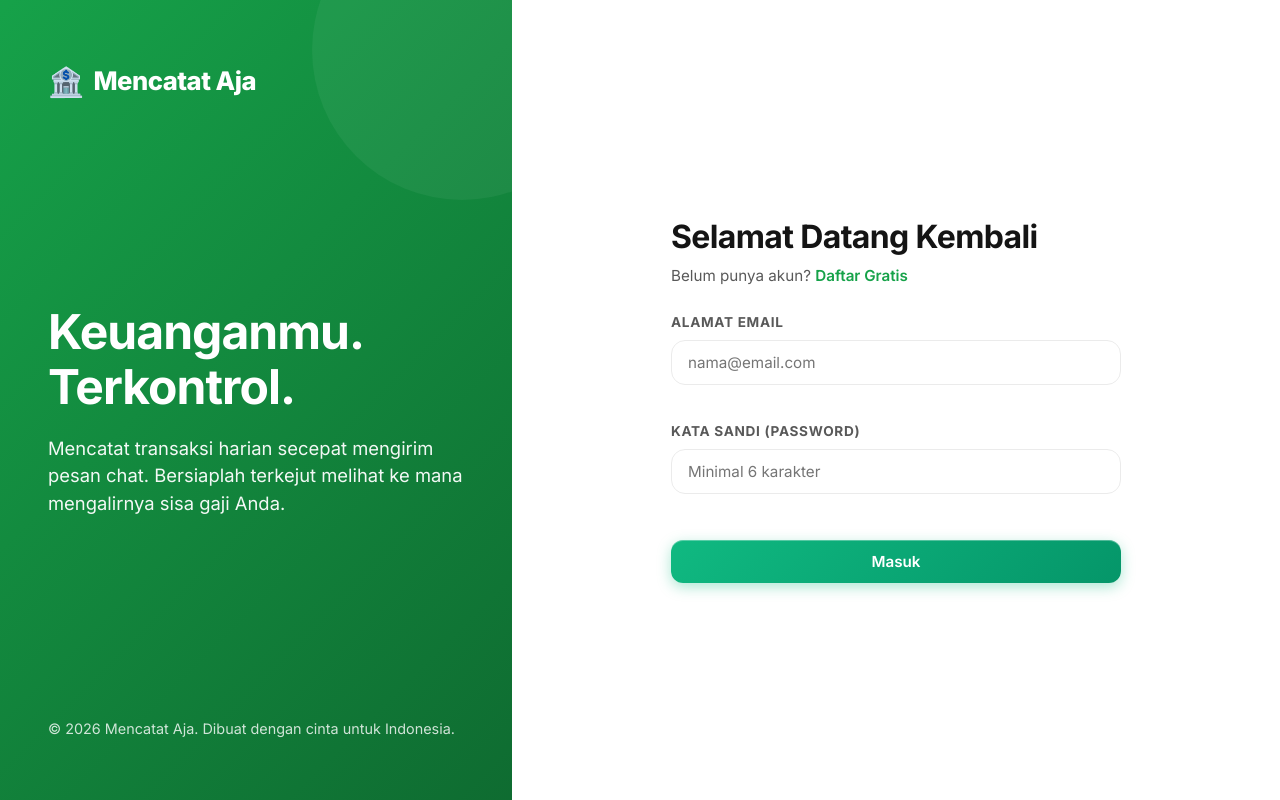
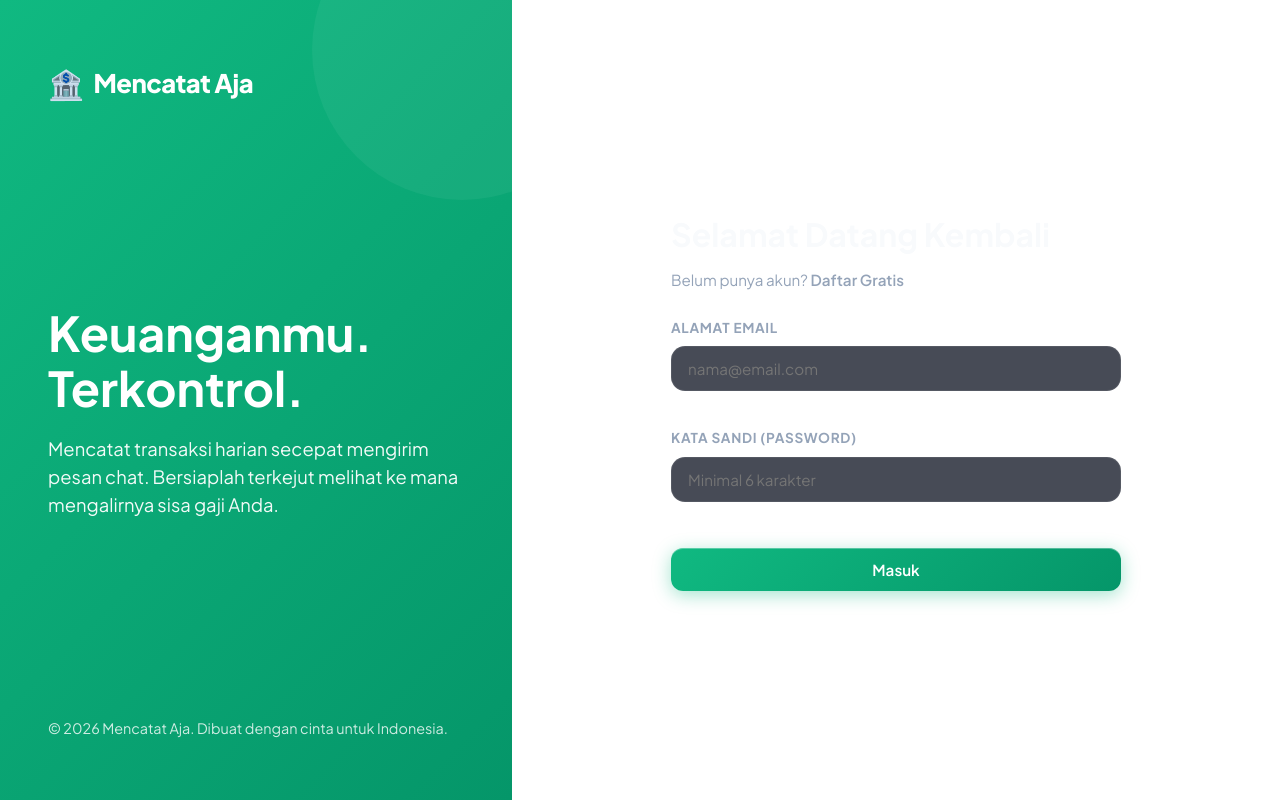
Before and after one commit to rickyrizkymnf123-commits/mencatat-aja, a Next.js app: page /auth in a window 1280 px wide. Built offline with nearby package versions, Linux system fonts and the light colour scheme.

Commit message:
fix(theme): eliminate white background in dashboard with pure dark obsidian glass theme and typography logo

```diff
--- a/src/app/admin/page.tsx
+++ b/src/app/admin/page.tsx
@@ -1561,6 +1561,7 @@ export default function AdminDashboard() {
       {/* ADMIN SIDEBAR */}
       <aside className={`sidebar admin-nav animate-fade-in ${sidebarOpen ? 'active' : ''}`} style={{ width: '270px', padding: '24px 20px', display: 'flex', flexDirection: 'column', justifyContent: 'space-between' }}>
         <div>
+
           <div className="sidebar-logo" style={{ marginBottom: '24px', display: 'flex', alignItems: 'center' }}>
             <div>
               <div style={{ fontSize: '1.2rem', fontWeight: '900', color: 'var(--text-main)', letterSpacing: '-0.3px' }}>
@@ -1569,6 +1570,7 @@ export default function AdminDashboard() {
               <span style={{ fontSize: '0.68rem', fontWeight: '700', color: '#f59e0b', textTransform: 'uppercase', letterSpacing: '0.8px' }}>Superadmin Portal</span>
             </div>
           </div>
+
 
 
 
--- a/src/app/dashboard/page.tsx
+++ b/src/app/dashboard/page.tsx
@@ -1657,6 +1657,7 @@ export default function DashboardPage() {
 
       {/* SIDEBAR NAVIGATION */}
       <aside className={`sidebar animate-fade-in ${sidebarOpen ? 'active' : ''}`}>
+
         <div className="sidebar-logo" style={{ display: 'flex', alignItems: 'center', marginBottom: '28px' }}>
           <div>
             <div style={{ fontSize: '1.3rem', fontWeight: '900', color: '#ffffff', letterSpacing: '-0.3px' }}>
@@ -1665,6 +1666,7 @@ export default function DashboardPage() {
             <span style={{ fontSize: '0.68rem', fontWeight: '700', color: '#f59e0b', textTransform: 'uppercase', letterSpacing: '0.8px' }}>AI Wealth OS</span>
           </div>
         </div>
+
 
 
         <ul className="sidebar-menu" style={{ flex: 'none' }}>
--- a/src/app/globals.css
+++ b/src/app/globals.css
@@ -1,140 +1,70 @@
-@import url('https://fonts.googleapis.com/css2?family=Inter:wght@300;400;500;600;700;800&display=swap');
+@import url('https://fonts.googleapis.com/css2?family=Plus+Jakarta+Sans:wght@300;400;500;600;700;800&family=Inter:wght@300;400;500;600;700;800&family=JetBrains+Mono:wght@400;500;600;700&display=swap');
 
 :root {
-  /* Premium Emerald Green, Black, & White Palette */
-  --primary: hsl(142, 76%, 36%);
-  --primary-hover: hsl(142, 76%, 28%);
-  --primary-glow: hsla(142, 76%, 36%, 0.12);
-  --primary-light: hsl(142, 76%, 97%);
-  --primary-bg-gradient: linear-gradient(135deg, hsl(142, 76%, 36%) 0%, hsl(142, 76%, 24%) 100%);
+  /* Premium Dark Obsidian Palette */
+  --primary: #10b981;
+  --primary-hover: #059669;
+  --primary-glow: rgba(16, 185, 129, 0.25);
+  --primary-light: rgba(16, 185, 129, 0.12);
+  --primary-bg-gradient: linear-gradient(135deg, #10b981 0%, #059669 100%);
 
-  --background: hsl(0, 0%, 98%);
-  --card-bg: hsl(0, 0%, 100%);
-  --sidebar-bg: hsl(0, 0%, 100%);
+  --background: #04060d;
+  --card-bg: rgba(13, 20, 38, 0.75);
+  --sidebar-bg: rgba(10, 15, 30, 0.92);
 
-  --text-main: hsl(0, 0%, 8%);
-  --text-muted: hsl(0, 0%, 35%);
-  --text-light: hsl(0, 0%, 60%);
+  --text-main: #f8fafc;
+  --text-muted: #94a3b8;
+  --text-light: #64748b;
 
-  --border: hsl(0, 0%, 92%);
-  --border-focus: hsl(142, 76%, 60%);
+  --border: rgba(255, 255, 255, 0.08);
+  --border-focus: #10b981;
 
-  --success: hsl(142, 72%, 40%);
-  --success-light: hsl(142, 72%, 96%);
-  --error: hsl(350, 80%, 48%);
-  --error-light: hsl(350, 80%, 96%);
-  --warning: hsl(45, 90%, 46%);
-  --warning-light: hsl(45, 90%, 96%);
-  --info: hsl(200, 85%, 45%);
-
-  --shadow-sm: 0 1px 3px rgba(0, 0, 0, 0.02), 0 1px 2px rgba(0, 0, 0, 0.04);
-  --shadow-md: 0 4px 6px -1px rgba(0, 0, 0, 0.03), 0 2px 4px -1px rgba(0, 0, 0, 0.03), 0 10px 20px -5px rgba(0,0,0,0.02);
-  --shadow-lg: 0 10px 25px -5px rgba(0, 0, 0, 0.04), 0 8px 16px -6px rgba(0, 0, 0, 0.04);
+  --success: #10b981;
+  --success-light: rgba(16, 185, 129, 0.15);
+  --error: #f43f5e;
+  --error-light: rgba(244, 63, 94, 0.15);
+  --warning: #f59e0b;
+  --warning-light: rgba(245, 158, 11, 0.15);
+  --info: #38bdf8;
 
   --radius-sm: 8px;
   --radius-md: 14px;
   --radius-lg: 20px;
-  --radius-xl: 28px;
+  --radius-xl: 24px;
+  --radius-full: 9999px;
 
-  --transition-fast: 0.15s cubic-bezier(0.4, 0, 0.2, 1);
-  --transition-normal: 0.25s cubic-bezier(0.4, 0, 0.2, 1);
-  --transition-slow: 0.4s cubic-bezier(0.4, 0, 0.2, 1);
+  --transition-fast: 0.15s ease;
+  --transition-normal: 0.25s cubic-bezier(0.16, 1, 0.3, 1);
+  --transition-slow: 0.4s cubic-bezier(0.16, 1, 0.3, 1);
 }
 
-/* Base Styles */
 * {
   box-sizing: border-box;
   margin: 0;
   padding: 0;
 }
 
-html, body {
-  height: 100%;
+body {
+  font-family: 'Plus Jakarta Sans', 'Inter', -apple-system, BlinkMacSystemFont, 'Segoe UI', Roboto, sans-serif;
   background-color: var(--background);
   color: var(--text-main);
-  font-family: 'Inter', system-ui, -apple-system, BlinkMacSystemFont, 'Segoe UI', Roboto, sans-serif;
+  line-height: 1.6;
   -webkit-font-smoothing: antialiased;
   -moz-osx-font-smoothing: grayscale;
-  line-height: 1.5;
-}
-
-body {
+  min-height: 100vh;
   overflow-x: hidden;
-  position: relative;
-}
-
-body::before {
-  content: "";
-  position: fixed;
-  top: -20%;
-  left: -10%;
-  width: 60%;
-  height: 60%;
-  background: radial-gradient(circle, rgba(21, 128, 61, 0.08) 0%, rgba(255,255,255,0) 70%);
-  z-index: -2;
-  pointer-events: none;
-}
-
-body::after {
-  content: "";
-  position: fixed;
-  bottom: -20%;
-  right: -10%;
-  width: 60%;
-  height: 60%;
-  background: radial-gradient(circle, rgba(21, 128, 61, 0.05) 0%, rgba(255,255,255,0) 70%);
-  z-index: -2;
-  pointer-events: none;
-}
-
-/* Accessibility: Respect user motion preferences */
-@media (prefers-reduced-motion: reduce) {
-  * {
-    animation-duration: 0.01ms !important;
-    animation-iteration-count: 1 !important;
-    transition-duration: 0.01ms !important;
-    scroll-behavior: auto !important;
-  }
-}
-
-/* Hide scrollbars but keep functionality if desired, or styled scrollbar */
-::-webkit-scrollbar {
-  width: 6px;
-  height: 6px;
-}
-::-webkit-scrollbar-track {
-  background: transparent;
-}
-::-webkit-scrollbar-thumb {
-  background: var(--border);
-  border-radius: 10px;
-}
-::-webkit-scrollbar-thumb:hover {
-  background: var(--text-light);
-}
-
-/* Typographic Defaults */
-h1, h2, h3, h4, h5, h6 {
-  font-weight: 700;
-  letter-spacing: -0.02em;
-  line-height: 1.25;
 }
 
 a {
-  color: var(--primary);
+  color: inherit;
   text-decoration: none;
-  transition: color var(--transition-fast);
-}
-a:hover {
-  color: var(--primary-hover);
 }
 
-/* Interactive elements styles */
 input, select, textarea {
   font-family: inherit;
   font-size: 0.95rem;
   color: var(--text-main);
-  background-color: var(--card-bg);
+  background: rgba(10, 15, 30, 0.75);
   border: 1px solid var(--border);
   border-radius: var(--radius-md);
   padding: 12px 16px;
@@ -144,7 +74,7 @@ input, select, textarea {
 
 input:focus, select:focus, textarea:focus {
   border-color: var(--border-focus);
-  box-shadow: 0 0 0 4px var(--primary-glow);
+  box-shadow: 0 0 0 3px var(--primary-glow);
 }
 
 button {
@@ -170,35 +100,38 @@ button {
 }
 
 .btn-primary {
-  background: var(--primary-bg-gradient);
-  color: #ffffff;
-  box-shadow: 0 4px 14px hsla(20, 100%, 50%, 0.2);
+  background: var(--primary-bg-gradient) !important;
+  color: #ffffff !important;
+  border-radius: 12px !important;
+  font-weight: 600 !important;
+  box-shadow: 0 4px 18px 0 rgba(16, 185, 129, 0.38), inset 0 1px 0 rgba(255, 255, 255, 0.3) !important;
+  transition: all 0.25s cubic-bezier(0.16, 1, 0.3, 1) !important;
 }
 .btn-primary:hover {
-  transform: translateY(-2px);
-  box-shadow: 0 6px 20px hsla(20, 100%, 50%, 0.3);
+  transform: translateY(-2px) !important;
+  box-shadow: 0 8px 24px 0 rgba(16, 185, 129, 0.5) !important;
 }
 .btn-primary:active {
-  transform: translateY(0);
+  transform: translateY(0) !important;
 }
 
 .btn-secondary {
-  background-color: var(--primary-light);
-  color: var(--primary);
-  border: 1px solid hsla(20, 100%, 50%, 0.1);
+  background-color: var(--primary-light) !important;
+  color: var(--primary) !important;
+  border: 1px solid rgba(16, 185, 129, 0.2) !important;
 }
 .btn-secondary:hover {
-  background-color: hsla(20, 100%, 50%, 0.08);
+  background-color: rgba(16, 185, 129, 0.2) !important;
 }
 
 .btn-outline {
-  background-color: transparent;
-  color: var(--text-main);
-  border: 1px solid var(--border);
+  background-color: rgba(255, 255, 255, 0.04) !important;
+  color: var(--text-main) !important;
+  border: 1px solid var(--border) !important;
 }
 .btn-outline:hover {
-  background-color: var(--background);
-  border-color: var(--text-light);
+  background-color: rgba(255, 255, 255, 0.08) !important;
+  border-color: rgba(255, 255, 255, 0.2) !important;
 }
 
 /* Animations */
@@ -224,14 +157,22 @@ button {
 .dashboard-container {
   display: flex;
   min-height: 100vh;
+  background-color: #04060d !important;
+  background-image:
+    radial-gradient(at 15% 15%, rgba(16, 185, 129, 0.12) 0px, transparent 50%),
+    radial-gradient(at 85% 20%, rgba(99, 102, 241, 0.09) 0px, transparent 50%),
+    radial-gradient(at 50% 80%, rgba(16, 185, 129, 0.07) 0px, transparent 55%),
+    radial-gradient(at 85% 85%, rgba(56, 189, 248, 0.06) 0px, transparent 50%) !important;
+  background-attachment: fixed !important;
+  color: #f8fafc !important;
 }
 
 .sidebar {
   width: 280px;
-  background: rgba(255, 255, 255, 0.65);
-  backdrop-filter: blur(24px) saturate(180%);
-  -webkit-backdrop-filter: blur(24px) saturate(180%);
-  border-right: 1px solid rgba(255, 255, 255, 0.4);
+  background: rgba(10, 15, 30, 0.92) !important;
+  backdrop-filter: blur(28px) saturate(200%) !important;
+  -webkit-backdrop-filter: blur(28px) saturate(200%) !important;
+  border-right: 1px solid rgba(255, 255, 255, 0.08) !important;
   display: flex;
   flex-direction: column;
   padding: 24px;
@@ -240,7 +181,7 @@ button {
   bottom: 0;
   left: 0;
   z-index: 100;
-  box-shadow: inset -1px 0 0 rgba(255, 255, 255, 0.2);
+  box-shadow: 6px 0 35px rgba(0, 0, 0, 0.5) !important;
   transition: transform var(--transition-normal);
 }
 
@@ -269,56 +210,25 @@ button {
 
 /* Premium Card Styles */
 .card {
-  background: rgba(255, 255, 255, 0.72) !important;
+  background: rgba(13, 20, 38, 0.75) !important;
   backdrop-filter: blur(24px) saturate(200%) !important;
   -webkit-backdrop-filter: blur(24px) saturate(200%) !important;
-  border: 1px solid rgba(255, 255, 255, 0.6) !important;
+  border: 1px solid rgba(255, 255, 255, 0.08) !important;
   border-radius: 24px !important;
   padding: 28px !important;
   box-shadow:
-    0 20px 50px -15px rgba(0, 0, 0, 0.04),
-    0 0 0 1px rgba(255, 255, 255, 0.7) inset,
-    0 1px 2px rgba(255, 255, 255, 0.9) inset !important;
+    0 20px 50px -15px rgba(0, 0, 0, 0.6),
+    0 0 0 1px rgba(255, 255, 255, 0.04) inset !important;
   transition: all 0.3s cubic-bezier(0.16, 1, 0.3, 1) !important;
 }
 
 .card:hover {
-  background: rgba(255, 255, 255, 0.85) !important;
-  border-color: rgba(255, 255, 255, 0.9) !important;
+  background: rgba(18, 28, 52, 0.85) !important;
+  border-color: rgba(16, 185, 129, 0.3) !important;
   box-shadow:
-    0 25px 60px -12px rgba(16, 185, 129, 0.12),
-    0 0 0 1px rgba(255, 255, 255, 0.9) inset !important;
+    0 25px 60px -12px rgba(16, 185, 129, 0.15),
+    0 0 0 1px rgba(255, 255, 255, 0.08) inset !important;
   transform: translateY(-3px) scale(1.003) !important;
-}
-
-/* Layout Classes */
-.dashboard-container {
-  display: flex;
-  min-height: 100vh;
-  background-image:
-    radial-gradient(at 15% 15%, rgba(16, 185, 129, 0.09) 0px, transparent 45%),
-    radial-gradient(at 85% 20%, rgba(5, 150, 105, 0.07) 0px, transparent 45%),
-    radial-gradient(at 50% 80%, rgba(16, 185, 129, 0.08) 0px, transparent 50%),
-    radial-gradient(at 85% 85%, rgba(59, 130, 246, 0.04) 0px, transparent 45%);
-  background-attachment: fixed;
-}
-
-.sidebar {
-  width: 280px;
-  background: rgba(255, 255, 255, 0.72) !important;
-  backdrop-filter: blur(28px) saturate(200%) !important;
-  -webkit-backdrop-filter: blur(28px) saturate(200%) !important;
-  border-right: 1px solid rgba(255, 255, 255, 0.5) !important;
-  display: flex;
-  flex-direction: column;
-  padding: 24px;
-  position: fixed;
-  top: 0;
-  bottom: 0;
-  left: 0;
-  z-index: 100;
-  box-shadow: 6px 0 35px rgba(0, 0, 0, 0.03) !important;
-  transition: transform var(--transition-normal);
 }
 
 .menu-item {
@@ -327,34 +237,34 @@ button {
   gap: 12px;
   padding: 12px 16px;
   border-radius: 14px !important;
-  color: #64748b !important;
+  color: #94a3b8 !important;
   font-weight: 600 !important;
   cursor: pointer;
   transition: all 0.25s cubic-bezier(0.16, 1, 0.3, 1) !important;
 }
 
 .menu-item:hover {
-  background: rgba(16, 185, 129, 0.08) !important;
-  color: #10b981 !important;
+  background: rgba(16, 185, 129, 0.12) !important;
+  color: #34d399 !important;
   transform: translateX(3px) !important;
 }
 
 .menu-item.active {
-  background: linear-gradient(135deg, rgba(16, 185, 129, 0.16) 0%, rgba(16, 185, 129, 0.06) 100%) !important;
-  color: #059669 !important;
-  border: 1px solid rgba(16, 185, 129, 0.25) !important;
-  box-shadow: 0 4px 14px -2px rgba(16, 185, 129, 0.15) !important;
+  background: linear-gradient(135deg, rgba(16, 185, 129, 0.22) 0%, rgba(16, 185, 129, 0.08) 100%) !important;
+  color: #10b981 !important;
+  border: 1px solid rgba(16, 185, 129, 0.35) !important;
+  box-shadow: 0 4px 14px -2px rgba(16, 185, 129, 0.25) !important;
 }
 
 /* Premium Table Styles */
 .tx-table-container {
   border-radius: 20px !important;
   overflow: hidden !important;
-  background: rgba(255, 255, 255, 0.72) !important;
+  background: rgba(13, 20, 38, 0.75) !important;
   backdrop-filter: blur(20px) saturate(180%) !important;
   -webkit-backdrop-filter: blur(20px) saturate(180%) !important;
-  border: 1px solid rgba(0, 0, 0, 0.07) !important;
-  box-shadow: 0 16px 40px -15px rgba(0, 0, 0, 0.04) !important;
+  border: 1px solid rgba(255, 255, 255, 0.08) !important;
+  box-shadow: 0 16px 40px -15px rgba(0, 0, 0, 0.6) !important;
   width: 100%;
 }
 .tx-table {
@@ -363,24 +273,24 @@ button {
   text-align: left;
 }
 .tx-table th {
-  background: rgba(248, 250, 252, 0.75) !important;
+  background: rgba(10, 15, 30, 0.9) !important;
   backdrop-filter: blur(10px) !important;
   padding: 14px 18px !important;
-  font-size: 0.7rem !important;
+  font-size: 0.72rem !important;
   font-weight: 700 !important;
   text-transform: uppercase !important;
   letter-spacing: 0.8px !important;
   color: #64748b !important;
-  border-bottom: 1px solid rgba(0, 0, 0, 0.06) !important;
+  border-bottom: 1px solid rgba(255, 255, 255, 0.08) !important;
 }
 .tx-table td {
   padding: 16px 18px !important;
-  border-bottom: 1px solid rgba(0, 0, 0, 0.04) !important;
+  border-bottom: 1px solid rgba(255, 255, 255, 0.04) !important;
   font-size: 0.88rem !important;
-  color: #334155 !important;
+  color: #e2e8f0 !important;
 }
 .tx-table tr:hover td {
-  background: rgba(16, 185, 129, 0.035) !important;
+  background: rgba(16, 185, 129, 0.05) !important;
 }
 
 .plan-badge {
@@ -393,29 +303,15 @@ button {
 }
 
 .plan-badge.starter {
-  background: rgba(100, 116, 139, 0.1) !important;
-  color: #64748b !important;
-  border: 1px solid rgba(100, 116, 139, 0.2) !important;
+  background: rgba(100, 116, 139, 0.18) !important;
+  color: #94a3b8 !important;
+  border: 1px solid rgba(100, 116, 139, 0.3) !important;
 }
 
 .plan-badge.pro {
-  background: rgba(16, 185, 129, 0.1) !important;
-  color: #059669 !important;
-  border: 1px solid rgba(16, 185, 129, 0.25) !important;
-}
-
-.btn-primary {
-  background: linear-gradient(135deg, #10b981 0%, #059669 100%) !important;
-  color: #ffffff !important;
-  border-radius: 12px !important;
-  font-weight: 600 !important;
-  box-shadow: 0 4px 14px 0 rgba(16, 185, 129, 0.35), inset 0 1px 0 rgba(255, 255, 255, 0.3) !important;
-  transition: all 0.25s cubic-bezier(0.16, 1, 0.3, 1) !important;
-}
-
-.btn-primary:hover {
-  transform: translateY(-2px) !important;
-  box-shadow: 0 8px 24px 0 rgba(16, 185, 129, 0.45) !important;
+  background: rgba(16, 185, 129, 0.18) !important;
+  color: #34d399 !important;
+  border: 1px solid rgba(16, 185, 129, 0.35) !important;
 }
 
 .mobile-top-bar {
```
